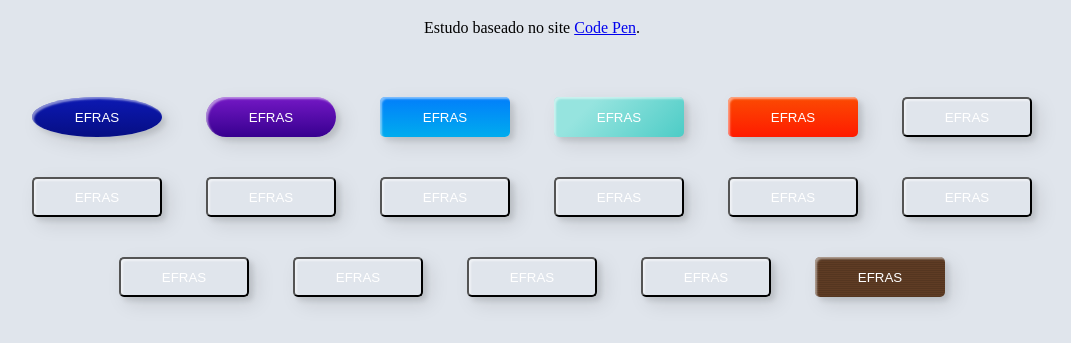
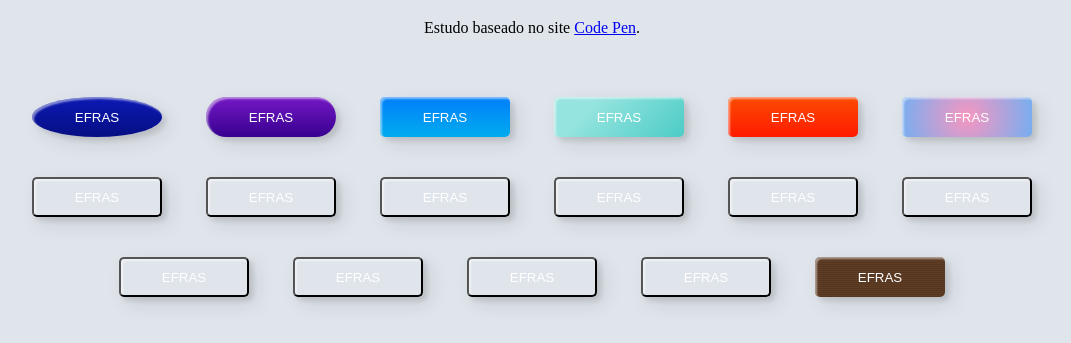
Before and after one commit to EfraimCancio/Discover, a plain HTML site: page Exercicios finais Edição 01/Estudos de componentes/Botões/buttons.html in a window 1280 px wide. Shown: the part 61-404 px from the top of the page, without its empty margins (108-1179 px from the left). Drawn offline with Linux system fonts and the light colour scheme.

Commit message:
Continuação do estudo de componentes (Button)

```diff
--- a/Exercicios finais Edição 01/Estudos de componentes/Botões/style_buttons.css
+++ b/Exercicios finais Edição 01/Estudos de componentes/Botões/style_buttons.css
@@ -229,6 +229,82 @@ button {
   transition:800ms ease all;
 }
 
+/* No botão seis, usamos um tipo de degrade diferente dos botões anteriores (radial-gradient) fazendo os efeito acontecer do centro para as laterais do componente. Usamos tbm os pseudo-elementos after/before em conjunto com o box-shadow para dar o efeito nas bordas*/
+.btn-6 {
+    background: rgb(247,150,192);
+    background-image: radial-gradient(circle, rgba(247,150,192,1) 0%, rgba(118,174,241,1) 100%);
+    border: none;
+    line-height: 42px;
+    padding: 0;
+}
+.btn-6 span {
+    position: relative;
+    display: block;
+    width: 100%;
+    height: 100%;
+ }
+.btn-6:before,
+.btn-6:after {
+    position: absolute;
+    content: "";
+    height: 0%;
+    width: 1px;
+    box-shadow: -1px -1px 20px 0px rgba(255,255,255,1), -4px -4px 5px 0px rgba(255,255,255,1), 7px 7px 20px 0px rgba(0,0,0,.4), 4px 4px 5px 0px rgba(0,0,0,.3);
+}
+.btn-6:before {
+    right: 0;
+    top: 0;
+    transition: all 500ms ease;
+}
+.btn-6:after {
+    left: 0;
+    bottom: 0;
+    transition: all 500ms ease;
+}
+.btn-6:hover{
+    background: transparent;
+    color: #76aef1;
+    box-shadow: none;
+}
+.btn-6:hover:before {
+    transition: all 500ms ease;
+    height: 100%;
+}
+.btn-6:hover:after {
+    transition: all 500ms ease;
+    height: 100%;
+}
+.btn-6 span:before,
+.btn-6 span:after {
+    position: absolute;
+    content: "";
+    box-shadow: -1px -1px 20px 0px rgba(255,255,255,1), -4px -4px 5px 0px rgba(255,255,255,1), 7px 7px 20px 0px rgba(0,0,0,.4), 4px 4px 5px 0px rgba(0,0,0,.3);
+}
+.btn-6 span:before {
+    left: 0;
+    top: 0;
+    width: 0%;
+    height: .5px;
+    transition: all 500ms ease;
+}
+.btn-6 span:after {
+    right: 0;
+    bottom: 0;
+    width: 0%;
+    height: .5px;
+    transition: all 500ms ease;
+}
+.btn-6 span:hover:before {
+    width: 100%;
+}
+  .btn-6 span:hover:after {
+    width: 100%;
+}
+
+
+
+
+
 
 
 
```
